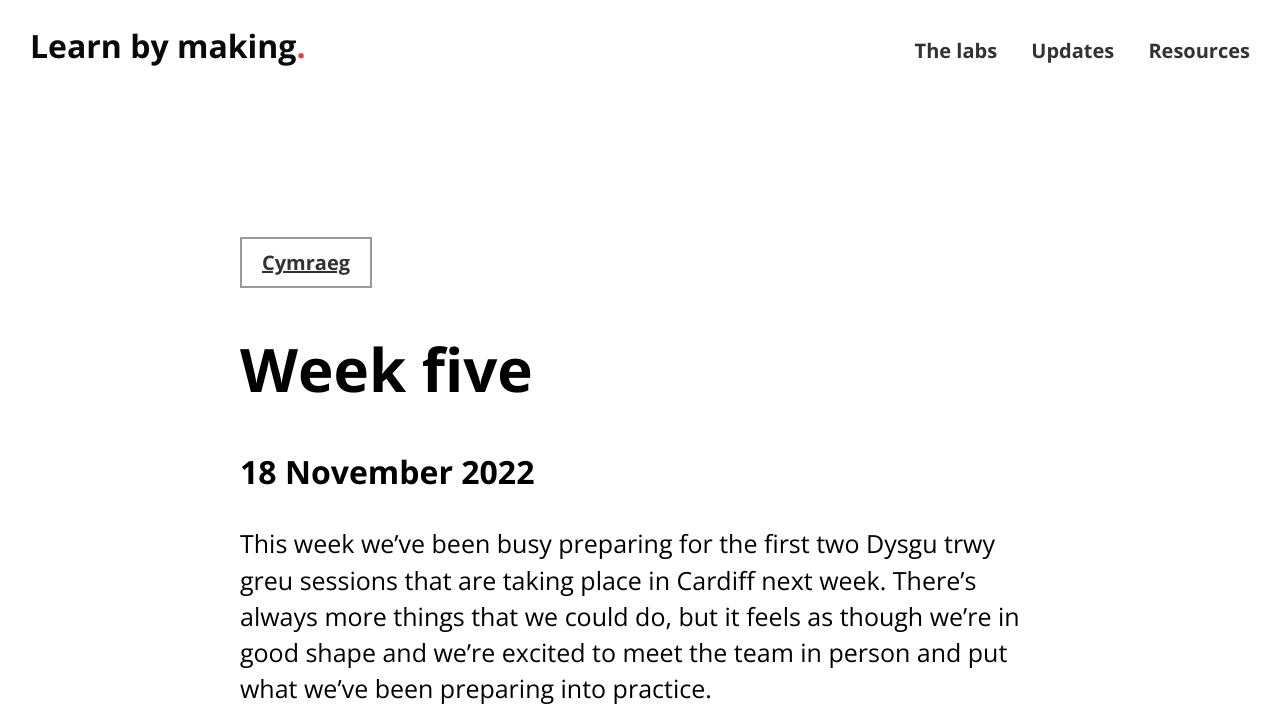
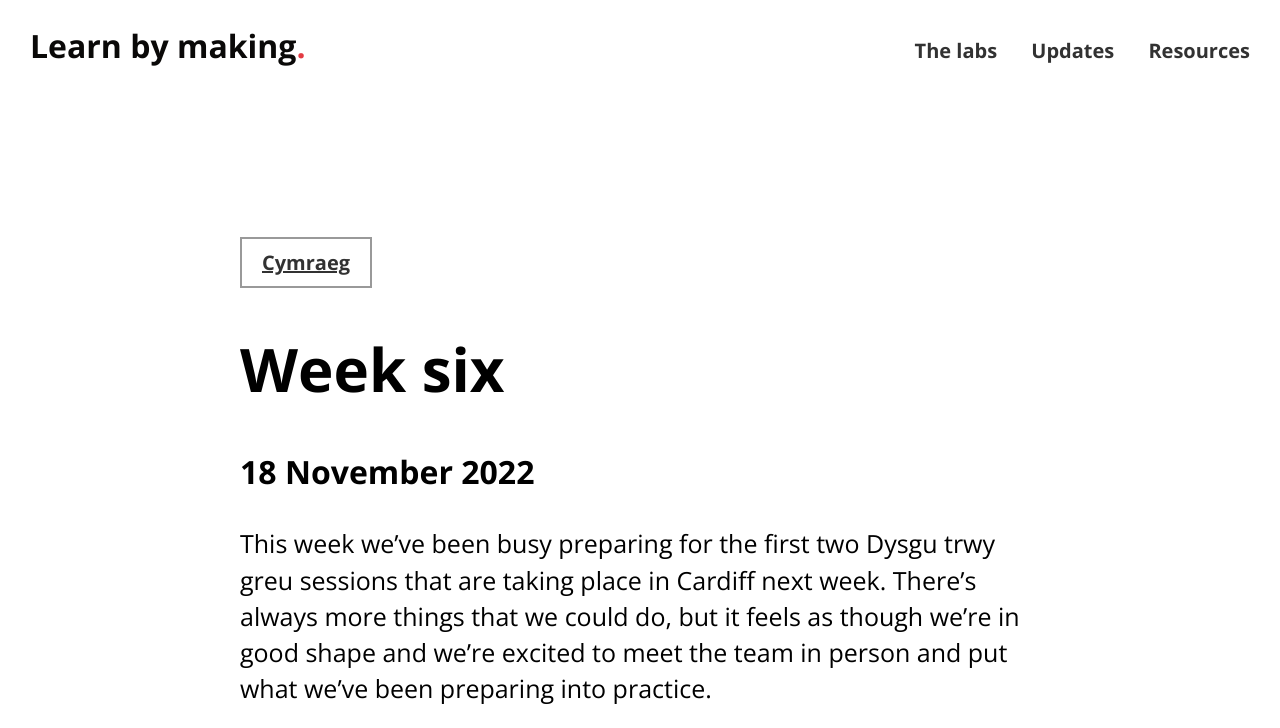
Before and after one commit to learnbymakingwales/learnbymakingwales.github.io, a Jekyll site: the page built from en/updates/_posts/2022-11-18-week-six.md, in a window 1280 px wide and 900 px high, cut to the strip 0-728 px from the top of the window. Built offline with Jekyll 4.4.1, drawn with Linux system fonts in a browser that asks for light colours.

Commit message:
fixes typo in title

```diff
--- a/en/updates/_posts/2022-11-18-week-six.md
+++ b/en/updates/_posts/2022-11-18-week-six.md
@@ -5,7 +5,7 @@ ref: week-six
 layout: post
 ---
 
-# Week five
+# Week six
 ### 18 November 2022
 
 This week we’ve been busy preparing for the first two Dysgu trwy greu sessions that are taking place in Cardiff next week. There’s always more things that we could do, but it feels as though we’re in good shape and we’re excited to meet the team in person and put what we’ve been preparing into practice.
```
